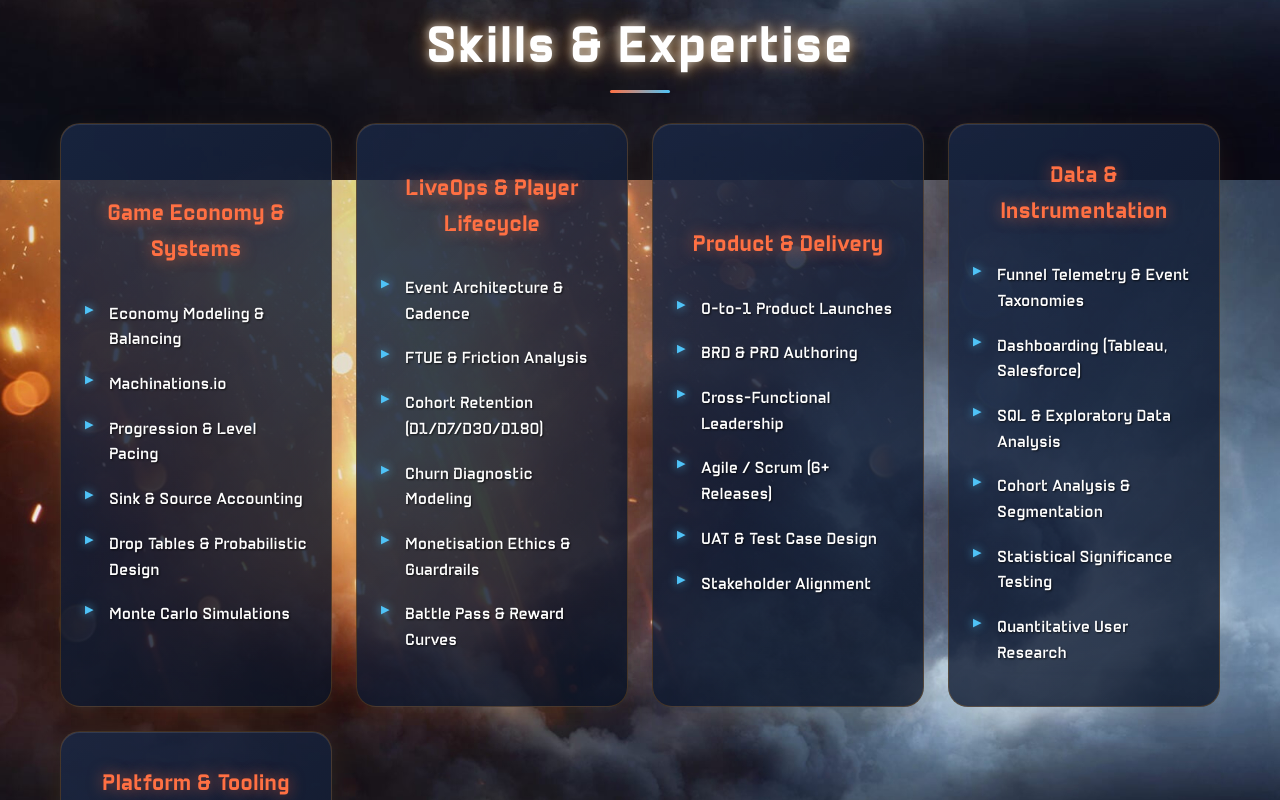
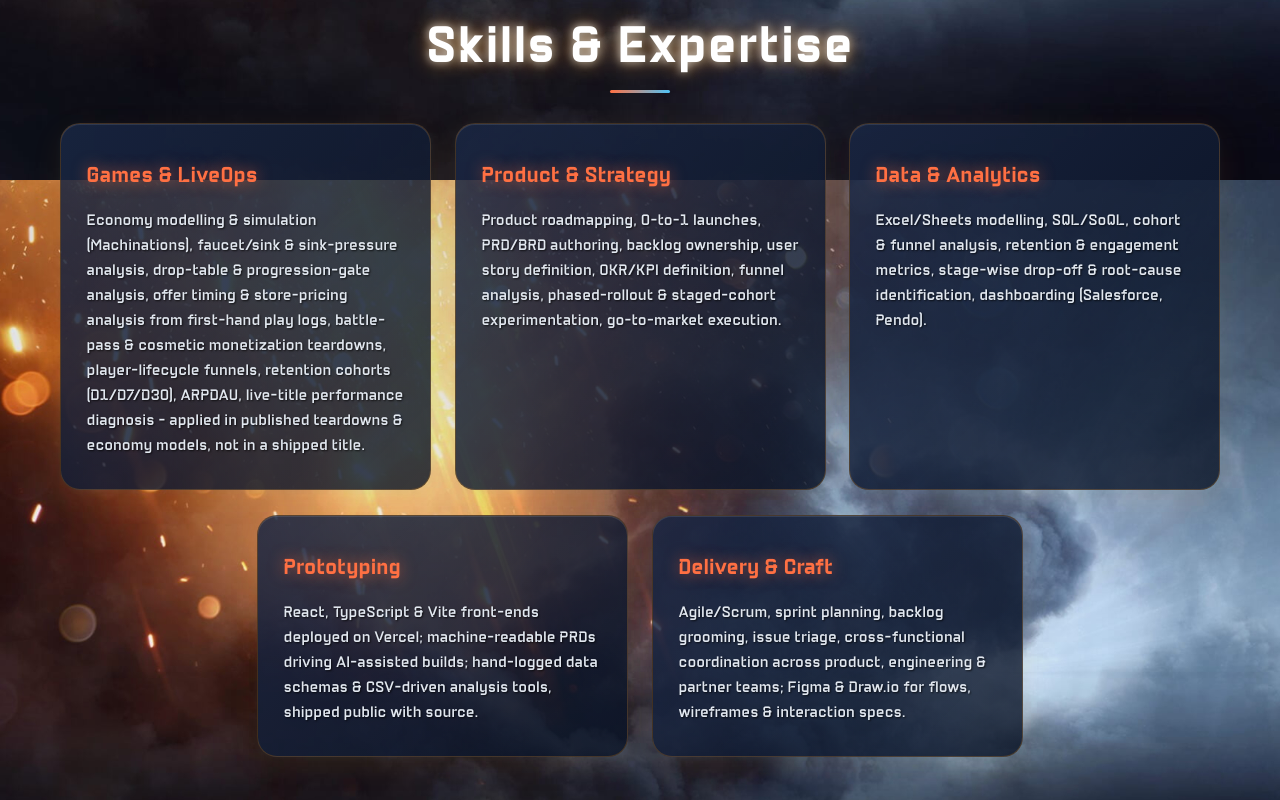
Before and after one commit to adwaith-mrv/adwaith-mrv.github.io, a React (Create React App) app: page /#/ in a window 1280 px wide. Shown: the part 7020-7820 px from the top of the page. Built offline with nearby package versions, Linux system fonts and the light colour scheme; no server answers.

Commit message:
feat: redesign Skills & Expertise layout to 3-top 2-bottom centered and update copy

```diff
--- a/src/App.css
+++ b/src/App.css
@@ -639,43 +639,66 @@ body::before {
     display: block !important;
 }
 
+/* Skills & Expertise 3-top, 2-bottom centered layout */
 .skills-grid {
     display: grid;
-    grid-template-columns: repeat(4, 1fr);
+    grid-template-columns: repeat(6, 1fr);
     gap: 1.5rem;
-    max-width: 1400px;
+    max-width: 1200px;
     margin: 0 auto;
 }
 
 .skill-category {
-    min-height: 320px;
+    min-height: auto;
+    height: 100%;
+    box-sizing: border-box;
+}
+
+.skill-category:nth-child(1),
+.skill-category:nth-child(2),
+.skill-category:nth-child(3) {
+    grid-column: span 2;
+}
+
+.skill-category:nth-child(4) {
+    grid-column: 2 / span 2;
+}
+
+.skill-category:nth-child(5) {
+    grid-column: 4 / span 2;
+}
+
+.skill-category .comet-card-content {
+    padding: 2rem 1.6rem;
+    display: flex;
+    flex-direction: column;
+    align-items: flex-start;
+    justify-content: flex-start;
+    text-align: left;
+    box-sizing: border-box;
+    height: 100%;
 }
 
 .skill-category h3 {
     font-family: 'BF Modernista', 'Futura', sans-serif;
     color: #FF7043;
-    margin-bottom: 1.5rem;
-    font-size: 1.4rem;
+    margin-bottom: 1rem;
+    font-size: 1.35rem;
     font-weight: 700;
     text-shadow: 0 0 15px rgba(255, 112, 67, 0.6);
-    text-align: center;
+    text-align: left;
+    width: 100%;
 }
 
-.skill-list {
-    list-style: none;
-    text-align: left;
-}
-
-.skill-list li {
+.skill-desc {
     font-family: 'BF Modernista', 'Futura', 'Avenir Next', sans-serif;
-    padding: 0.6rem 0;
-    color: #FFFFFF;
-    position: relative;
-    padding-left: 1.5rem;
-    font-size: 1rem;
+    color: #E2E8F0;
+    font-size: 0.95rem;
+    line-height: 1.65;
     font-weight: 400;
     text-shadow: 1px 1px 2px rgba(0, 0, 0, 0.7);
-    transition: all 0.3s ease;
+    margin: 0;
+    text-align: left;
 }
 
 .skill-list li::before {
@@ -787,17 +810,6 @@ audio#bg-music {
     }
 }
 
-/* ==========================================================================
-   Responsive Breakpoints & Media Queries
-   ========================================================================== */
-
-@media (max-width: 1200px) {
-    .skills-grid {
-        grid-template-columns: repeat(2, 1fr);
-        gap: 1.5rem;
-    }
-}
-
 /* Tablet & Touch Screen Viewports: Disable Scroll Snap to prevent traps */
 @media (max-width: 1024px) {
     html {
@@ -816,9 +828,27 @@ audio#bg-music {
         min-height: 100dvh;
         scroll-snap-align: none;
     }
-}
 
-@media (max-width: 1024px) {
+    .skills-grid {
+        grid-template-columns: repeat(2, 1fr);
+        gap: 1.25rem;
+        max-width: 800px;
+    }
+
+    .skill-category:nth-child(1),
+    .skill-category:nth-child(2),
+    .skill-category:nth-child(3),
+    .skill-category:nth-child(4) {
+        grid-column: span 1;
+    }
+
+    .skill-category:nth-child(5) {
+        grid-column: 1 / -1;
+        max-width: 440px;
+        margin: 0 auto;
+        width: 100%;
+    }
+
     .about-stats-row {
         grid-template-columns: repeat(2, 1fr);
         max-width: 540px;
@@ -838,11 +868,6 @@ audio#bg-music {
 @media (max-width: 900px) {
     .container {
         padding: 0 18px;
-    }
-
-    .skills-grid {
-        grid-template-columns: repeat(2, 1fr);
-        gap: 1.25rem;
     }
 
     .contact-form {
@@ -886,6 +911,8 @@ audio#bg-music {
     }
 
     .skill-category {
+        grid-column: auto !important;
+        max-width: 100% !important;
         min-height: auto;
     }
 }
--- a/src/pages/Home/Home.jsx
+++ b/src/pages/Home/Home.jsx
@@ -382,34 +382,30 @@ const Home = () => {
                     <div className="skills-grid fade-in">
                         {[
                             {
-                                title: 'Game Economy & Systems',
-                                skills: ['Economy Modeling & Balancing', 'Machinations.io', 'Progression & Level Pacing', 'Sink & Source Accounting', 'Drop Tables & Probabilistic Design', 'Monte Carlo Simulations']
+                                title: 'Games & LiveOps',
+                                desc: 'Economy modelling & simulation (Machinations), faucet/sink & sink-pressure analysis, drop-table & progression-gate analysis, offer timing & store-pricing analysis from first-hand play logs, battle-pass & cosmetic monetization teardowns, player-lifecycle funnels, retention cohorts (D1/D7/D30), ARPDAU, live-title performance diagnosis - applied in published teardowns & economy models, not in a shipped title.'
                             },
                             {
-                                title: 'LiveOps & Player Lifecycle',
-                                skills: ['Event Architecture & Cadence', 'FTUE & Friction Analysis', 'Cohort Retention (D1/D7/D30/D180)', 'Churn Diagnostic Modeling', 'Monetisation Ethics & Guardrails', 'Battle Pass & Reward Curves']
+                                title: 'Product & Strategy',
+                                desc: 'Product roadmapping, 0-to-1 launches, PRD/BRD authoring, backlog ownership, user story definition, OKR/KPI definition, funnel analysis, phased-rollout & staged-cohort experimentation, go-to-market execution.'
                             },
                             {
-                                title: 'Product & Delivery',
-                                skills: ['0-to-1 Product Launches', 'BRD & PRD Authoring', 'Cross-Functional Leadership', 'Agile / Scrum (6+ Releases)', 'UAT & Test Case Design', 'Stakeholder Alignment']
+                                title: 'Data & Analytics',
+                                desc: 'Excel/Sheets modelling, SQL/SoQL, cohort & funnel analysis, retention & engagement metrics, stage-wise drop-off & root-cause identification, dashboarding (Salesforce, Pendo).'
                             },
                             {
-                                title: 'Data & Instrumentation',
-                                skills: ['Funnel Telemetry & Event Taxonomies', 'Dashboarding (Tableau, Salesforce)', 'SQL & Exploratory Data Analysis', 'Cohort Analysis & Segmentation', 'Statistical Significance Testing', 'Quantitative User Research']
+                                title: 'Prototyping',
+                                desc: 'React, TypeScript & Vite front-ends deployed on Vercel; machine-readable PRDs driving AI-assisted builds; hand-logged data schemas & CSV-driven analysis tools, shipped public with source.'
                             },
                             {
-                                title: 'Platform & Tooling',
-                                skills: ['Salesforce (SFDC) Integration', 'Progressive Web Apps (PWA)', 'API & System Architecture', 'No-Code / Low-Code (n8n)', 'Git & Modern Dev Workflows', 'AI Augmentation & Automation']
+                                title: 'Delivery & Craft',
+                                desc: 'Agile/Scrum, sprint planning, backlog grooming, issue triage, cross-functional coordination across product, engineering & partner teams; Figma & Draw.io for flows, wireframes & interaction specs.'
                             }
                         ].map((cat, i) => (
                             <div key={i} className="comet-card skill-category fade-in" onMouseMove={handleMouseMove} onMouseLeave={handleMouseLeave}>
                                 <div className="comet-card-content">
                                     <h3>{cat.title}</h3>
-                                    <ul className="skill-list">
-                                        {cat.skills.map((skill, si) => (
-                                            <li key={si}>{skill}</li>
-                                        ))}
-                                    </ul>
+                                    <p className="skill-desc">{cat.desc}</p>
                                 </div>
                             </div>
                         ))}
```
